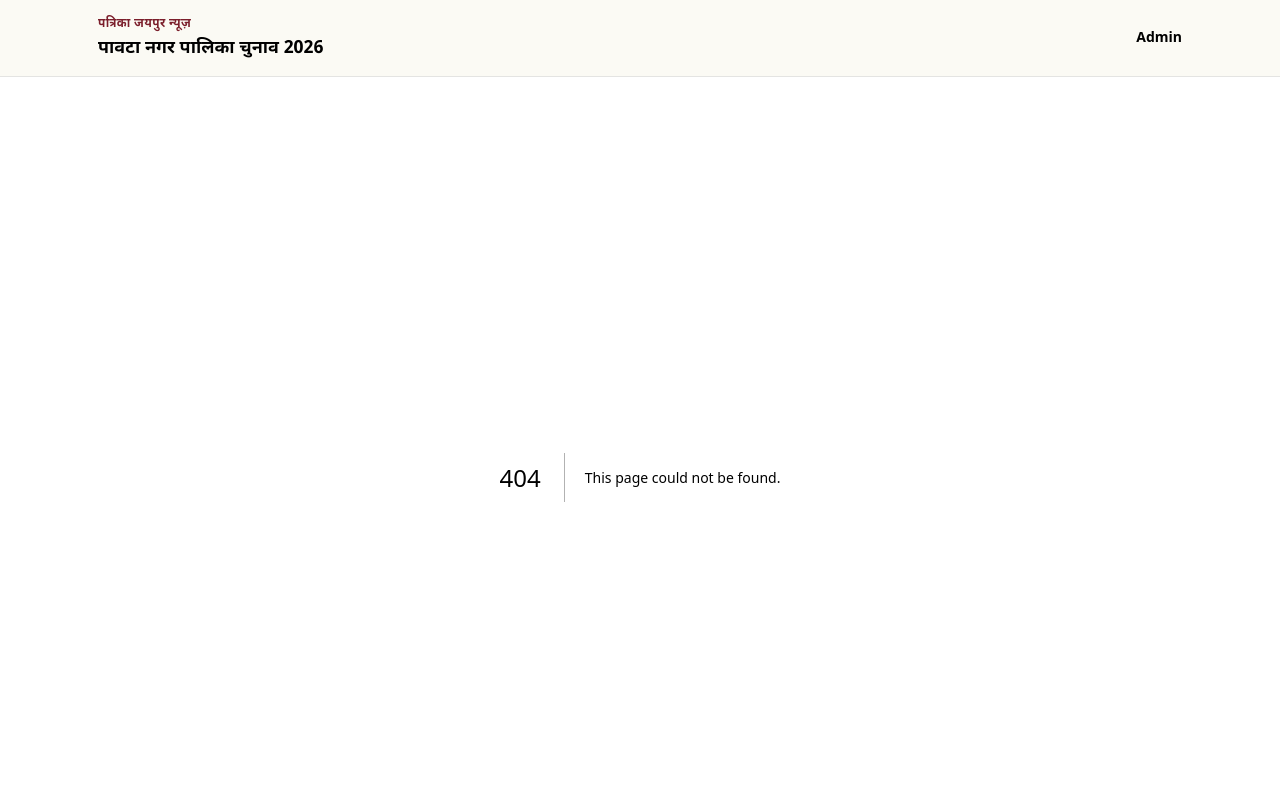
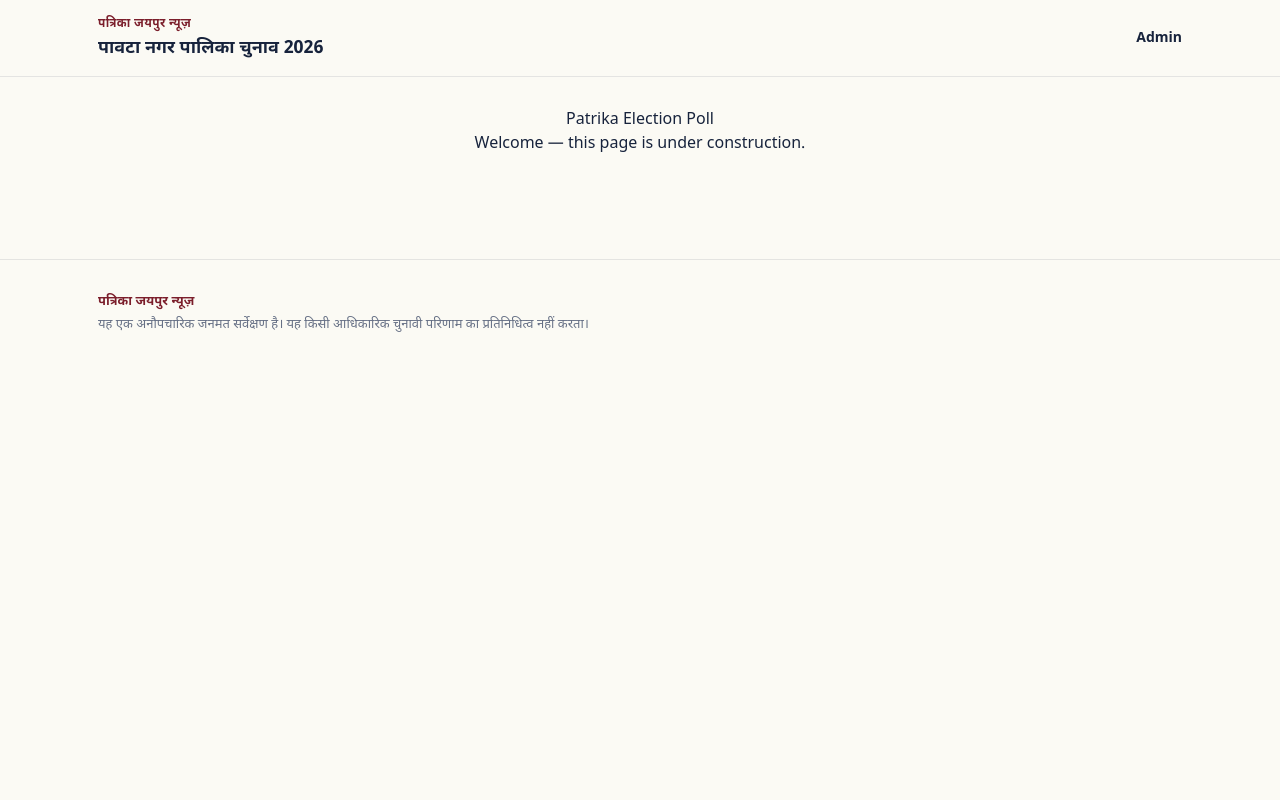
Before and after one commit to dmca-jaipur/patrika-election-poll, a Next.js app: page / in a window 1280 px wide. Before the commit this address had no page. Shown: the top 800 px of the page. Built offline with nearby package versions, Linux system fonts and the light colour scheme.

Commit message:
Create page.tsx

```diff
--- /dev/null
+++ b/src/app/page.tsx
@@ -0,0 +1,8 @@
+export default function Home() {
+  return (
+    <main style={{ padding: "2rem", textAlign: "center" }}>
+      <h1>Patrika Election Poll</h1>
+      <p>Welcome — this page is under construction.</p>
+    </main>
+  );
+}
```
